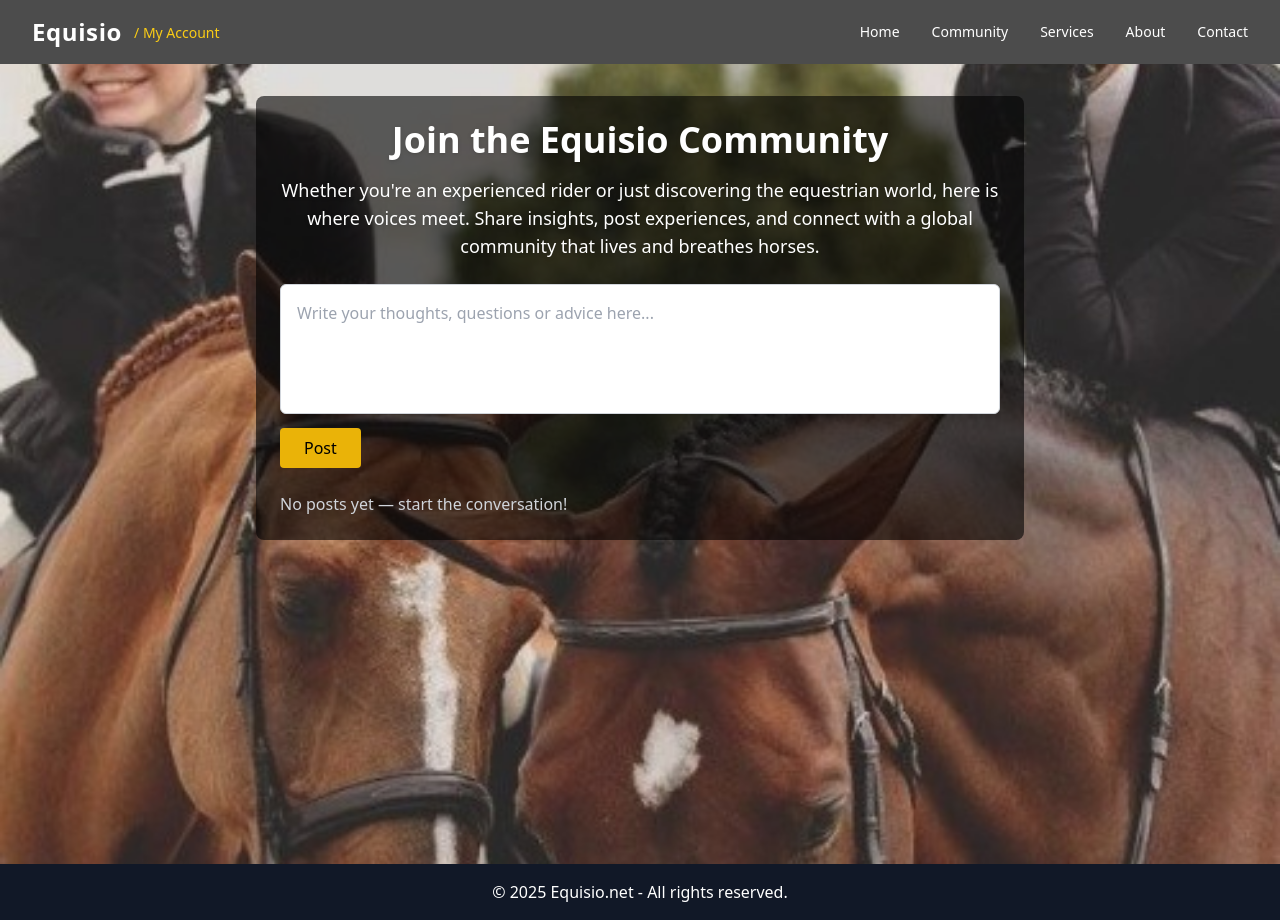
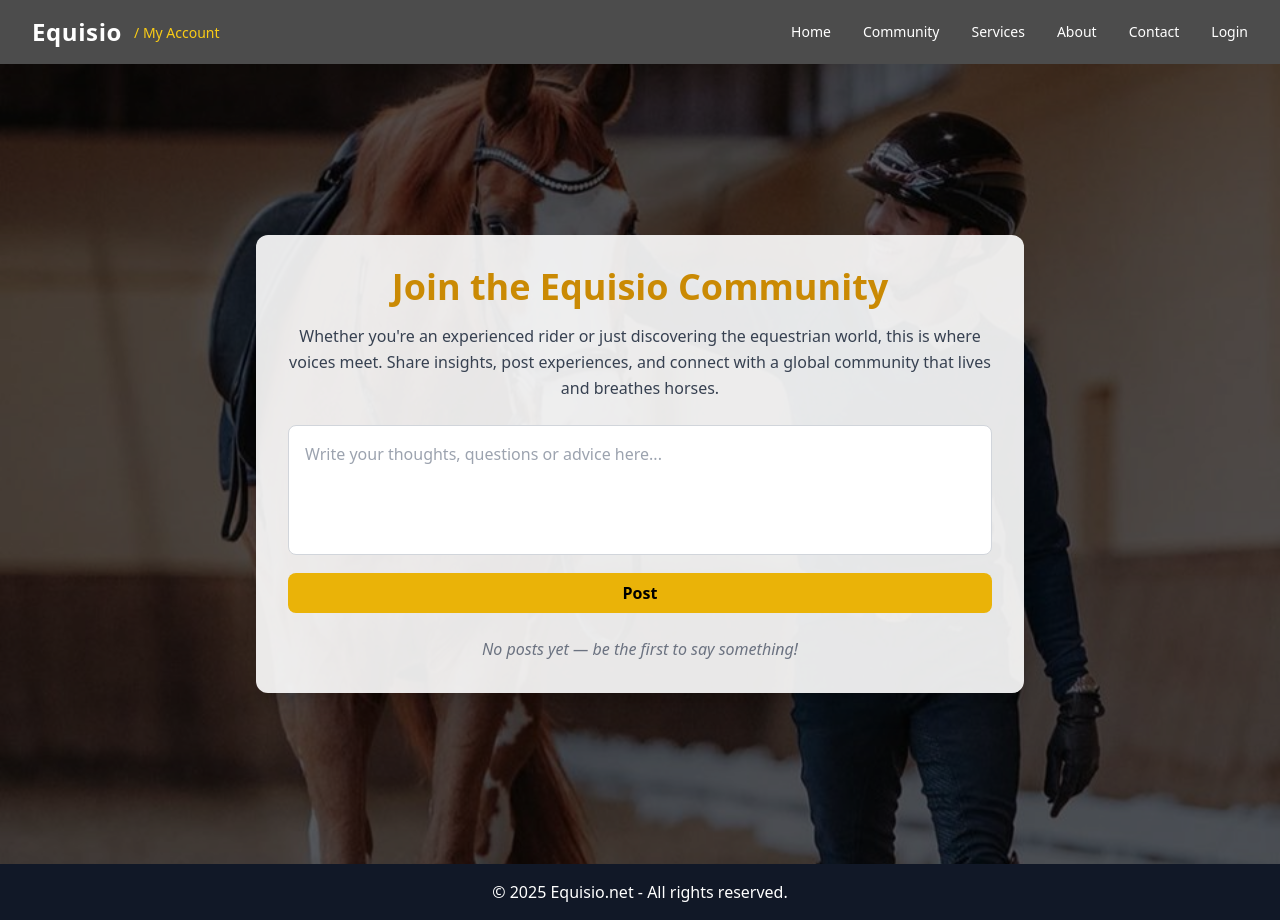
Before and after one commit to Equisio/equisio, a Next.js app: page /community in a window 1280 px wide. Built offline with nearby package versions, Linux system fonts and the light colour scheme.

Commit message:
Mejoras en diseño y funcionalidades

```diff
--- a/components/Navbar.tsx
+++ b/components/Navbar.tsx
@@ -1,13 +1,39 @@
 // components/Navbar.tsx
 import Link from 'next/link'
-import { useState } from 'react'
+import { useState, useEffect } from 'react'
 import { HiMenu, HiX } from 'react-icons/hi'
+import { supabase } from '@/lib/supabaseClient'
+import { useRouter } from 'next/router'
 
 export default function Navbar() {
   const [isOpen, setIsOpen] = useState(false)
+  const [user, setUser] = useState<any>(null)
+  const router = useRouter()
 
   const toggleMenu = () => setIsOpen(!isOpen)
   const closeMenu = () => setIsOpen(false)
+
+  useEffect(() => {
+    const fetchUser = async () => {
+      const { data: { user } } = await supabase.auth.getUser()
+      setUser(user)
+    }
+
+    fetchUser()
+
+    const { data: listener } = supabase.auth.onAuthStateChange((_event, session) => {
+      setUser(session?.user ?? null)
+    })
+
+    return () => {
+      listener.subscription.unsubscribe()
+    }
+  }, [])
+
+  const handleLogout = async () => {
+    await supabase.auth.signOut()
+    router.push('/auth')
+  }
 
   return (
     <nav className="bg-black bg-opacity-70 text-white w-full z-40 shadow-md">
@@ -24,12 +50,25 @@ export default function Navbar() {
           </div>
 
           {/* Desktop Menu */}
-          <div className="hidden md:flex space-x-8 text-sm font-medium">
+          <div className="hidden md:flex space-x-8 text-sm font-medium items-center">
             <Link href="/" className="hover:text-yellow-400 transition">Home</Link>
             <Link href="/community" className="hover:text-yellow-400 transition">Community</Link>
             <Link href="/services" className="hover:text-yellow-400 transition">Services</Link>
             <Link href="/about" className="hover:text-yellow-400 transition">About</Link>
             <Link href="/contact" className="hover:text-yellow-400 transition">Contact</Link>
+
+            {user ? (
+              <button
+                onClick={handleLogout}
+                className="ml-4 hover:text-yellow-400 transition"
+              >
+                Logout
+              </button>
+            ) : (
+              <Link href="/auth" className="ml-4 hover:text-yellow-400 transition">
+                Login
+              </Link>
+            )}
           </div>
 
           {/* Mobile Button */}
@@ -56,6 +95,12 @@ export default function Navbar() {
           <Link href="/my_account" onClick={closeMenu} className="text-yellow-400">
             My Account
           </Link>
+
+          {user ? (
+            <button onClick={handleLogout} className="text-red-400 mt-2">Logout</button>
+          ) : (
+            <Link href="/auth" onClick={closeMenu} className="text-green-400 mt-2">Login</Link>
+          )}
         </div>
       </div>
     </nav>
--- a/pages/about.tsx
+++ b/pages/about.tsx
@@ -4,26 +4,30 @@ import Footer from '../components/Footer'
 export default function About() {
   return (
     <>
-
       <main
-        className="flex flex-col items-center justify-center min-h-screen bg-cover bg-center text-white text-center px-4"
+        className="relative min-h-screen bg-cover bg-center flex items-center justify-center px-6 py-24"
         style={{ backgroundImage: "url('/about.jpg')" }}
       >
-        <h1 className="text-4xl md:text-5xl font-extrabold mb-4 drop-shadow">
-          How did Equisio originate?
+        {/* Overlay negro con opacidad */}
+        <div className="absolute inset-0 bg-black/60 z-0" />
+
+        {/* Contenido centrado encima del fondo */}
+        <div className="relative z-10 max-w-4xl text-center text-white">
+          <h1 className="text-4xl md:text-5xl font-extrabold text-yellow-400 mb-6">
+            The Story Behind Equisio
           </h1>
-        <p className="max-w-3xl text-lg md:text-xl drop-shadow mb-6 leading-relaxed">
+          <p className="text-lg md:text-xl leading-relaxed px-4 md:px-8">
             <strong>Equisio</strong> was born from a passion for the equestrian world, with the aim of assisting individuals who wish to acquire a specimen, while modernizing the market through new technologies.
-
             <br /><br />
-          We are dedicated to connecting horse lovers, riders, and breeders through a platform
-          that values trust, transparency, and quality above all else.
+            We are dedicated to connecting horse lovers, riders, and breeders through a platform that values trust, transparency, and quality above all else.
             <br /><br />
-          Whether you're an amateur seeking your first horse, or a professional looking to expand your stable,
-          Equisio offers curated listings and personalized support every step of the way.
+            Whether you're an amateur seeking your first horse, or a professional looking to expand your stable, Equisio offers curated listings and personalized support every step of the way.
             <br /><br />
+            <span className="italic text-yellow-300 font-medium">
               Join our growing global community — where excellence meets authenticity.
+            </span>
           </p>
+        </div>
       </main>
       <Footer />
     </>
--- /dev/null
+++ b/pages/auth.tsx
@@ -0,0 +1,58 @@
+import { useState } from 'react';
+import { supabase } from '../lib/supabaseClient';
+import { useRouter } from 'next/router';
+
+export default function AuthPage() {
+  const [email, setEmail] = useState('');
+  const [password, setPassword] = useState('');
+  const [isRegister, setIsRegister] = useState(false);
+  const [error, setError] = useState('');
+  const router = useRouter();
+
+  const handleAuth = async () => {
+    setError('');
+    const { error } = isRegister
+      ? await supabase.auth.signUp({ email, password })
+      : await supabase.auth.signInWithPassword({ email, password });
+
+    if (error) return setError(error.message);
+    router.push('/my_account');
+  };
+
+  return (
+    <div className="p-6 max-w-md mx-auto">
+      <h1 className="text-xl font-bold mb-4">{isRegister ? 'Create Account' : 'Login'}</h1>
+
+      <input
+        type="email"
+        placeholder="Email"
+        className="w-full mb-2 p-2 border rounded"
+        value={email}
+        onChange={(e) => setEmail(e.target.value)}
+      />
+      <input
+        type="password"
+        placeholder="Password"
+        className="w-full mb-4 p-2 border rounded"
+        value={password}
+        onChange={(e) => setPassword(e.target.value)}
+      />
+
+      <button
+        onClick={handleAuth}
+        className="w-full py-2 bg-yellow-500 hover:bg-yellow-600 rounded text-white font-bold"
+      >
+        {isRegister ? 'Sign Up' : 'Login'}
+      </button>
+
+      {error && <p className="text-red-500 mt-2">{error}</p>}
+
+      <p className="mt-4 text-center text-sm">
+        {isRegister ? 'Already have an account?' : "Don't have an account?"}{' '}
+        <button onClick={() => setIsRegister(!isRegister)} className="text-blue-500 underline">
+          {isRegister ? 'Login' : 'Sign up'}
+        </button>
+      </p>
+    </div>
+  );
+}
--- a/pages/community.tsx
+++ b/pages/community.tsx
@@ -8,7 +8,7 @@ export default function Community() {
 
   const handleSubmit = (e: React.FormEvent) => {
     e.preventDefault()
-    if (comment.trim() !== '') {
+    if (comment.trim()) {
       setComments([comment, ...comments])
       setComment('')
     }
@@ -17,42 +17,50 @@ export default function Community() {
   return (
     <>
       <main
-        className="min-h-screen bg-cover bg-center text-white p-8"
+        className="relative min-h-screen bg-cover bg-no-repeat bg-[center_35%] flex items-center justify-center px-4 py-20"
         style={{ backgroundImage: "url('/community.jpeg')" }}
       >
-        <div className="bg-black bg-opacity-60 rounded-lg max-w-3xl mx-auto p-6">
-          <h1 className="text-3xl md:text-4xl font-bold text-center mb-4 drop-shadow">
+        {/* Capa oscura para mejorar contraste */}
+        <div className="absolute inset-0 bg-black/60 z-0" />
+
+        {/* Contenedor principal */}
+        <div className="relative z-10 w-full max-w-3xl bg-white/90 rounded-xl shadow-xl p-8">
+          <h1 className="text-3xl md:text-4xl font-bold text-center text-yellow-600 mb-4">
             Join the Equisio Community
           </h1>
-          <p className="text-center mb-6 text-lg drop-shadow">
-            Whether you're an experienced rider or just discovering the equestrian world, here is where
-            voices meet. Share insights, post experiences, and connect with a global community that
-            lives and breathes horses.
+          <p className="text-center text-gray-700 mb-6 leading-relaxed">
+            Whether you're an experienced rider or just discovering the equestrian world, this is where voices meet.
+            Share insights, post experiences, and connect with a global community that lives and breathes horses.
           </p>
 
+          {/* Formulario de publicación */}
           <form onSubmit={handleSubmit} className="mb-6">
             <textarea
               value={comment}
               onChange={(e) => setComment(e.target.value)}
               placeholder="Write your thoughts, questions or advice here..."
-              className="w-full p-4 text-gray-800 border border-gray-300 rounded-md resize-none"
+              className="w-full p-4 text-gray-800 border border-gray-300 rounded-lg resize-none focus:outline-none focus:ring-2 focus:ring-yellow-500"
               rows={4}
             />
             <button
               type="submit"
-              className="mt-2 bg-yellow-500 text-black px-6 py-2 rounded hover:bg-yellow-600"
+              className="mt-3 w-full bg-yellow-500 hover:bg-yellow-600 text-black font-semibold py-2 rounded-lg transition"
             >
               Post
             </button>
           </form>
 
+          {/* Lista de comentarios */}
           <div className="space-y-4">
             {comments.length === 0 ? (
-              <p className="text-gray-300">No posts yet — start the conversation!</p>
+              <p className="text-center text-gray-500 italic">No posts yet — be the first to say something!</p>
             ) : (
               comments.map((c, i) => (
-                <div key={i} className="bg-white bg-opacity-90 text-black p-4 rounded shadow border">
-                  <p>{c}</p>
+                <div
+                  key={i}
+                  className="bg-white border border-gray-200 p-4 rounded-lg shadow-sm"
+                >
+                  <p className="text-gray-800">{c}</p>
                 </div>
               ))
             )}
--- a/pages/my_account.tsx
+++ b/pages/my_account.tsx
@@ -4,10 +4,12 @@ import { supabase } from '@/lib/supabaseClient'
 import Navbar from '@/components/Navbar'
 import Footer from '@/components/Footer'
 import Link from 'next/link'
+import { useRouter } from 'next/router'
 
 export default function MyAccount() {
   const [user, setUser] = useState<any>(null)
   const [loading, setLoading] = useState(true)
+  const router = useRouter()
 
   useEffect(() => {
     const fetchUser = async () => {
@@ -21,8 +23,14 @@ export default function MyAccount() {
     fetchUser()
   }, [])
 
+  const handleLogout = async () => {
+    await supabase.auth.signOut()
+    router.push('/auth') // redirigir al login
+  }
+
   return (
     <>
+
       <main
         className="min-h-screen bg-cover bg-center pt-24 px-6"
         style={{ backgroundImage: "url('/account_bg.jpg')" }}
@@ -52,6 +60,13 @@ export default function MyAccount() {
                     Publish New Horse
                   </button>
                 </Link>
+
+                <button
+                  onClick={handleLogout}
+                  className="bg-red-500 hover:bg-red-600 text-white font-semibold py-2 px-6 rounded-lg transition shadow"
+                >
+                  Logout
+                </button>
               </div>
             </>
           ) : (
```
Also changed, not shown: public/about.jpg, public/community.jpeg. Lines whose indentation alone changed are shown as unchanged.
